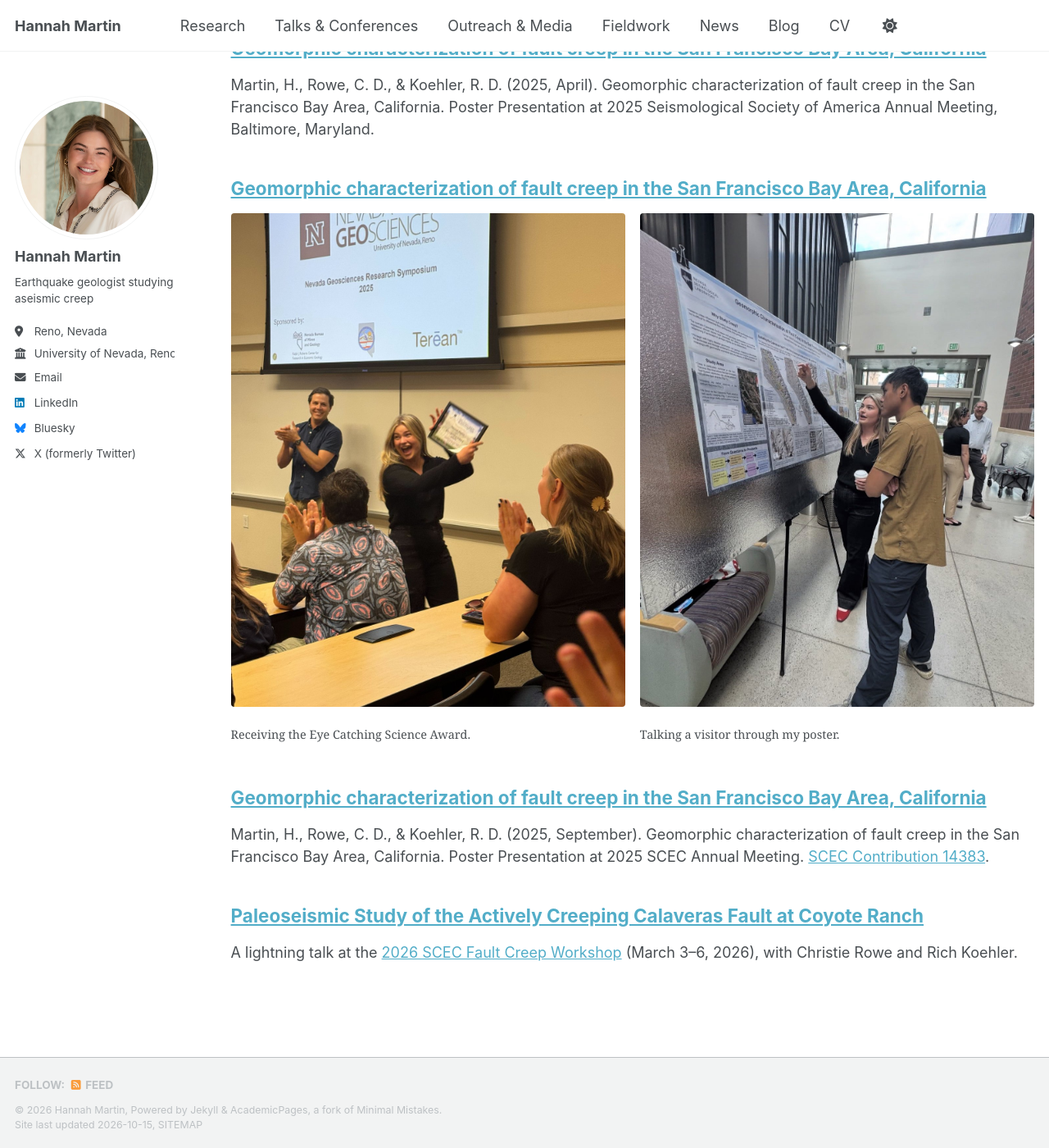
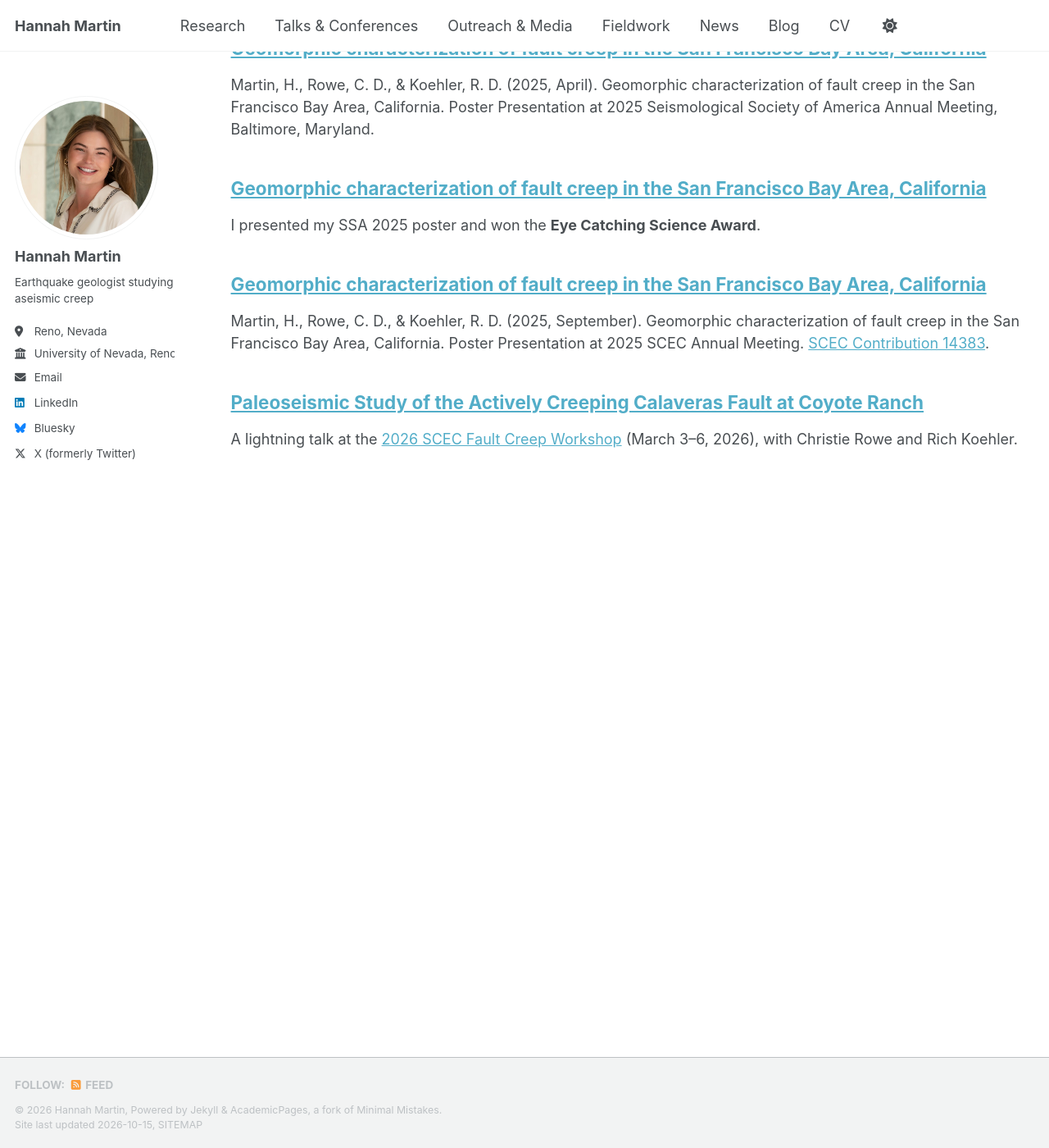
Before and after one commit to HannahMartinGeology/hannahmartingeology.github.io, a Jekyll site: the page built from _pages/collection-archive.html, in a window 1280 px wide and 1400 px high, scrolled down 2035 px. Shown: the whole window at 82% size. Built offline with Jekyll 4.4.1, drawn with Linux system fonts in a browser that asks for light colours; a style sheet for code colours, icons or effects is not loaded.

Commit message:
Keep symposium photos off the Talks list
Co-Authored-By: Claude Opus 5.5 (1M context) <noreply@anthropic.com>
Claude-Session: https://claude.ai/code/session_01DgkcoPr1qNd1CjQ2i3f6tK

```diff
--- a/_talks/2025-nevada-geoscience-symposium.md
+++ b/_talks/2025-nevada-geoscience-symposium.md
@@ -6,6 +6,7 @@ permalink: /talks/2025-nevada-geoscience-symposium
 venue: "First Annual Nevada Geoscience Research Symposium"
 date: 2025-04-25
 location: "Reno, Nevada"
+excerpt: "I presented my SSA 2025 poster and won the **Eye Catching Science Award**."
 download_url: "/files/Martin_SSA2025_poster.jpg"
 download_label: "Download poster"
 ---
```
